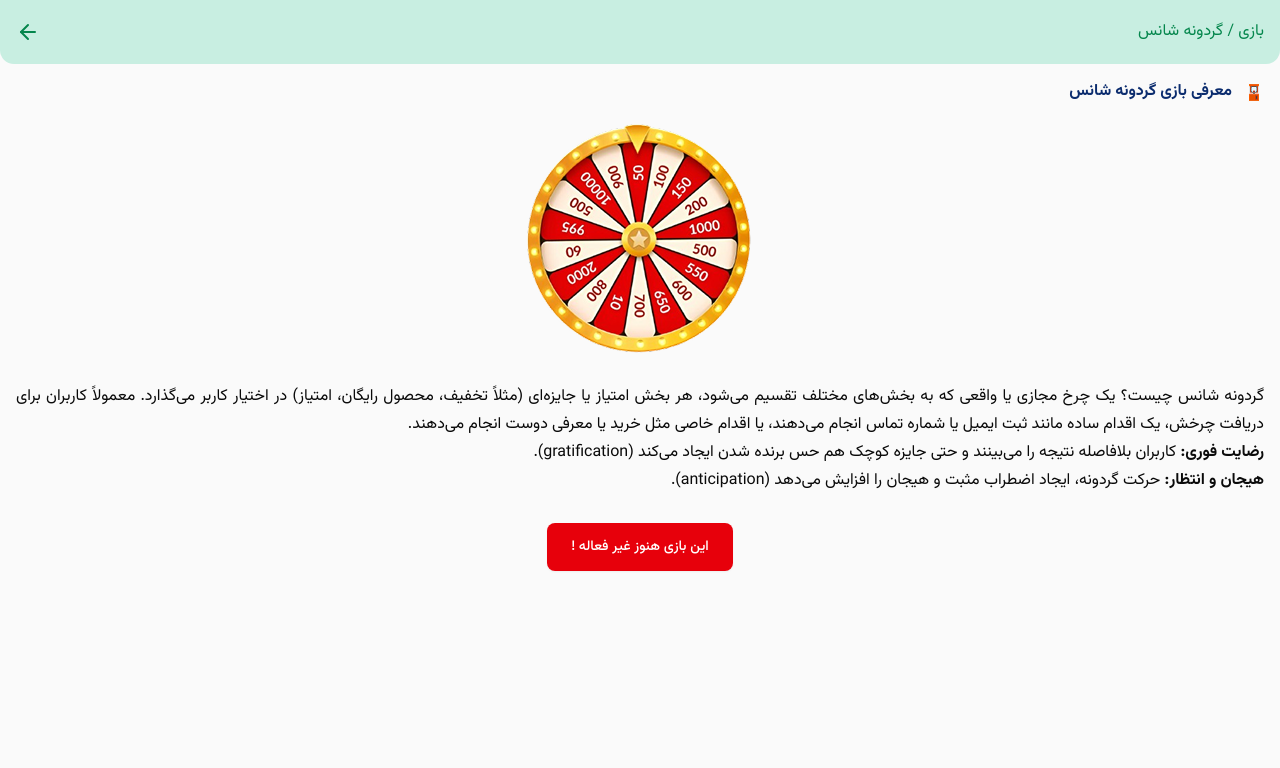
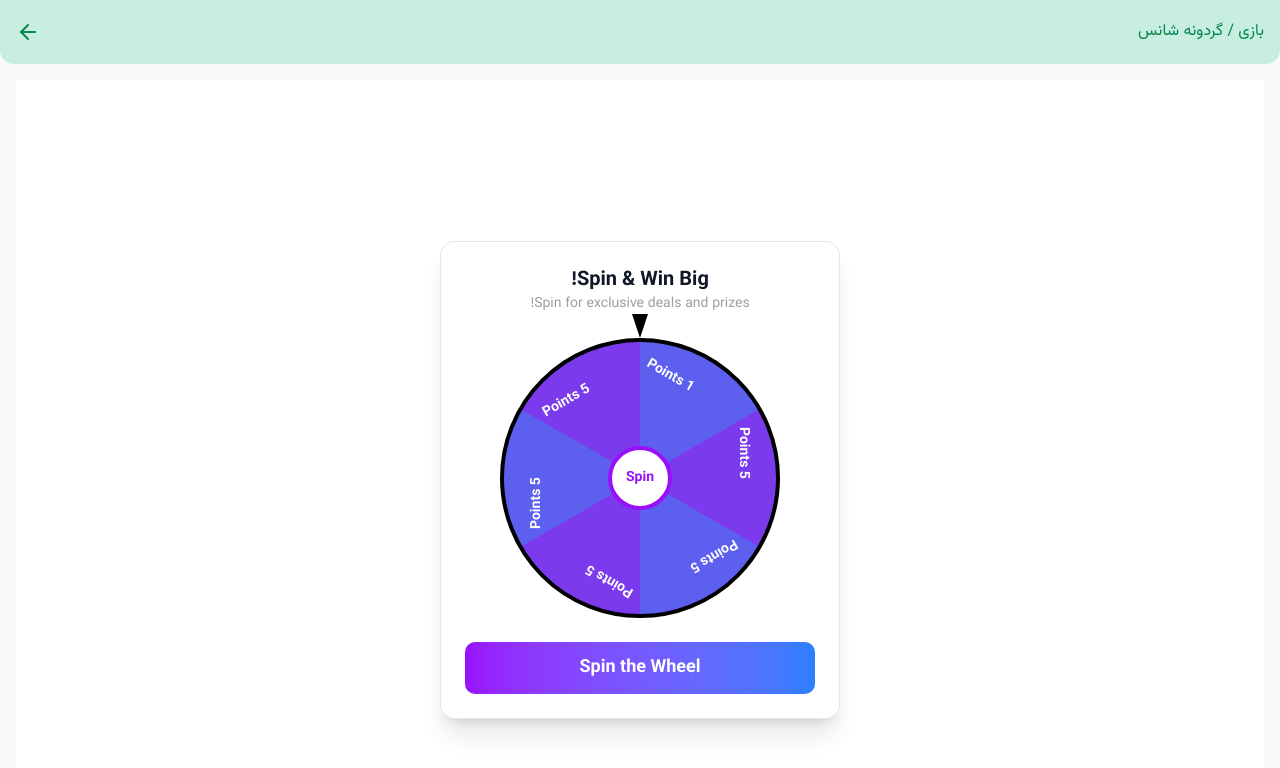
Before and after one commit to mahdimazhabi/club-dashbord, a React (Vite) app: page /Gamification in a window 1280 px wide. Shown: the top 768 px of the page. Built offline with nearby package versions, Linux system fonts and the light colour scheme; sample sign-in values are in the browser's storage.

Commit message:
[Init] added wheel need rewind

```diff
--- a/src/page/gamification/GamificationWhell.tsx
+++ b/src/page/gamification/GamificationWhell.tsx
@@ -1,38 +1,158 @@
-import GameImg from "@/assets/img/_GetPaidStock.com_-68930f205258a-removebg-preview 3.png";
-import SupportImg from "@/assets/img/icons8-goal-20 1.png";
-import { Button } from "@/components/ui/button";
+"use client";
+import { useRef, useState } from "react";
 
-const GamificationWhell = () => {
+const GamificationWheel = () => {
+  const [spinning, setSpinning] = useState(false);
+  const [winner, setWinner] = useState<any>(null);
+  const [wheelDeg, setWheelDeg] = useState(0);
+  const wheelRef = useRef<HTMLDivElement | null>(null);
+
+  // Prizes (replace with API if needed)
+  const prizes = [
+    { id: 1, text: "1 Points" },
+    { id: 2, text: "5 Points" },
+    { id: 3, text: "5 Points" },
+    { id: 4, text: "5 Points" },
+    { id: 5, text: "5 Points" },
+    { id: 6, text: "5 Points" },
+  ];
+
+  const spinWheel = () => {
+    if (spinning) return;
+
+    setSpinning(true);
+    setWinner(null);
+
+    // Generate a random spin (5-10 full rotations + offset to land on a segment)
+    const fullRotations = 5 + Math.floor(Math.random() * 5); // 5-10 full rotations
+    const randomOffset = Math.floor(Math.random() * 360); // Random position within a circle
+    const totalDegrees = fullRotations * 360 + randomOffset;
+    const newDegrees = wheelDeg + totalDegrees;
+
+    if (wheelRef.current) {
+      wheelRef.current.style.transition =
+        "transform 5s cubic-bezier(0.17, 0.67, 0.21, 0.99)";
+      wheelRef.current.style.transform = `rotate(${newDegrees}deg)`;
+    }
+
+    setTimeout(() => {
+      // Calculate which segment the pointer landed on
+      const normalizedDegrees = newDegrees % 360;
+      const segmentAngle = 360 / prizes.length;
+
+      // The pointer is at the top (0 degrees), so we need to adjust for that
+      // We subtract from 360 because the wheel rotates clockwise but our calculation needs to be counterclockwise
+      const adjustedDegrees = (360 - normalizedDegrees) % 360;
+
+      // Determine which segment the pointer landed on
+      const prizeIndex = Math.floor(adjustedDegrees / segmentAngle);
+
+      setWinner(prizes[prizeIndex]);
+      setSpinning(false);
+      setWheelDeg(newDegrees);
+
+      setTimeout(() => {
+        if (wheelRef.current) {
+          wheelRef.current.style.transition = "none";
+        }
+      }, 100);
+    }, 5000);
+  };
+
   return (
-    <section>
-      <div className="flex items-center gap-3">
-        <img src={SupportImg} alt="goal icon" />
-        <span className="font-bold text-spidar2">معرفی بازی گردونه شانس</span>
+    <div className="flex flex-col items-center justify-center min-h-screen bg-white">
+      {/* Modal-style box */}
+      <div className="w-[400px] bg-white rounded-xl shadow-xl border border-gray-200 p-6">
+        {/* Title */}
+        <h2 className="text-center text-xl font-bold text-gray-900">
+          Spin & Win Big!
+        </h2>
+        <p className="text-center text-gray-500 text-sm mb-6">
+          Spin for exclusive deals and prizes!
+        </p>
+
+        {/* Wheel */}
+        <div
+          className="relative flex justify-center items-center mx-auto"
+          style={{ width: "280px", height: "280px" }}
+        >
+          {/* Wheel container */}
+          <div
+            ref={wheelRef}
+            className="relative w-full h-full rounded-full border-4 border-black overflow-hidden"
+            style={{
+              transform: `rotate(${wheelDeg}deg)`,
+              transition: "transform 0s",
+              background:
+                "conic-gradient(#5D5FEF 0deg 60deg, #7C3AED 60deg 120deg, #5D5FEF 120deg 180deg, #7C3AED 180deg 240deg, #5D5FEF 240deg 300deg, #7C3AED 300deg 360deg)",
+            }}
+          >
+            {/* Prize labels */}
+            {prizes.map((prize, i) => {
+              const rotation = i * (360 / prizes.length);
+              return (
+                <div
+                  key={prize.id}
+                  className="absolute w-full h-full flex justify-center items-start"
+                  style={{
+                    transform: `rotate(${rotation}deg)`,
+                  }}
+                >
+                  <span
+                    className="text-white font-bold text-sm mt-4"
+                    style={{
+                      transform: `rotate(${30}deg)`,
+                      transformOrigin: "center 70px",
+                    }}
+                  >
+                    {prize.text}
+                  </span>
+                </div>
+              );
+            })}
+
+            {/* Center Button */}
+            <button
+              disabled={spinning}
+              onClick={spinWheel}
+              className="absolute top-1/2 left-1/2 -translate-x-1/2 -translate-y-1/2 w-16 h-16 rounded-full bg-white border-4 border-purple-600 text-sm font-bold text-purple-600 z-10"
+            >
+              Spin
+            </button>
+          </div>
+
+          {/* Pointer */}
+          <div
+            className="absolute top-0 w-4 h-6 bg-black"
+            style={{
+              clipPath: "polygon(50% 100%, 0 0, 100% 0)",
+              transform: "translateY(-100%)",
+            }}
+          ></div>
+        </div>
+
+        {/* Winner display */}
+        {winner && (
+          <div className="mt-4 p-3 bg-green-100 text-green-800 text-center rounded-lg">
+            Congratulations! You won: <strong>{winner.text}</strong>
+          </div>
+        )}
+
+        {/* CTA Button */}
+        <button
+          onClick={spinWheel}
+          disabled={spinning}
+          className={`w-full mt-6 py-3 rounded-lg font-bold text-white text-lg transition ${
+            spinning
+              ? "bg-gray-400"
+              : "bg-gradient-to-r from-purple-600 to-blue-500 hover:opacity-90"
+          }`}
+        >
+          {spinning ? "Spinning..." : "Spin the Wheel"}
+        </button>
       </div>
-
-      <div className="flex justify-center mt-2.5">
-        <img src={GameImg} alt="گردونه شانس" />
-      </div>
-
-      <p className="mt-4 text-justify leading-7">
-        گردونه شانس چیست؟ یک چرخ مجازی یا واقعی که به بخش‌های مختلف تقسیم
-        می‌شود، هر بخش امتیاز یا جایزه‌ای (مثلاً تخفیف، محصول رایگان، امتیاز) در
-        اختیار کاربر می‌گذارد. معمولاً کاربران برای دریافت چرخش، یک اقدام ساده
-        مانند ثبت ایمیل یا شماره تماس انجام می‌دهند، یا اقدام خاصی مثل خرید یا
-        معرفی دوست انجام می‌دهند.
-        <br />
-        <strong>رضایت فوری:</strong> کاربران بلافاصله نتیجه را می‌بینند و حتی
-        جایزه کوچک هم حس برنده شدن ایجاد می‌کند (gratification).
-        <br />
-        <strong>هیجان و انتظار:</strong> حرکت گردونه، ایجاد اضطراب مثبت و هیجان
-        را افزایش می‌دهد (anticipation).
-      </p>
-      <div className="flex justify-center mt-7">
-        <Button className="bg-red-600 hover:bg-red-600 p-6">
-          این بازی هنوز غیر فعاله !
-        </Button>
-      </div>
-    </section>
+    </div>
   );
 };
-export default GamificationWhell;
+
+export default GamificationWheel;
```
